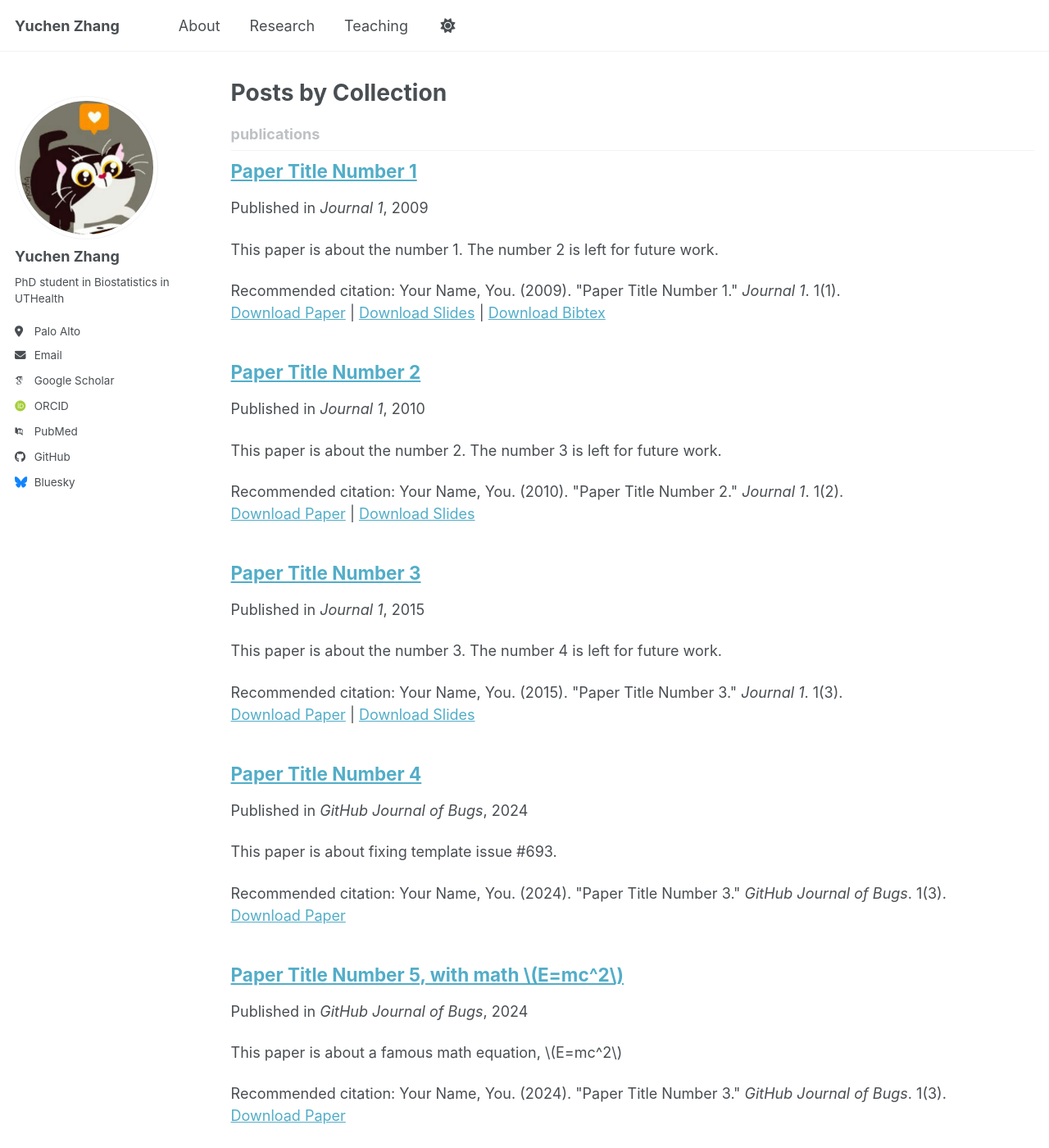
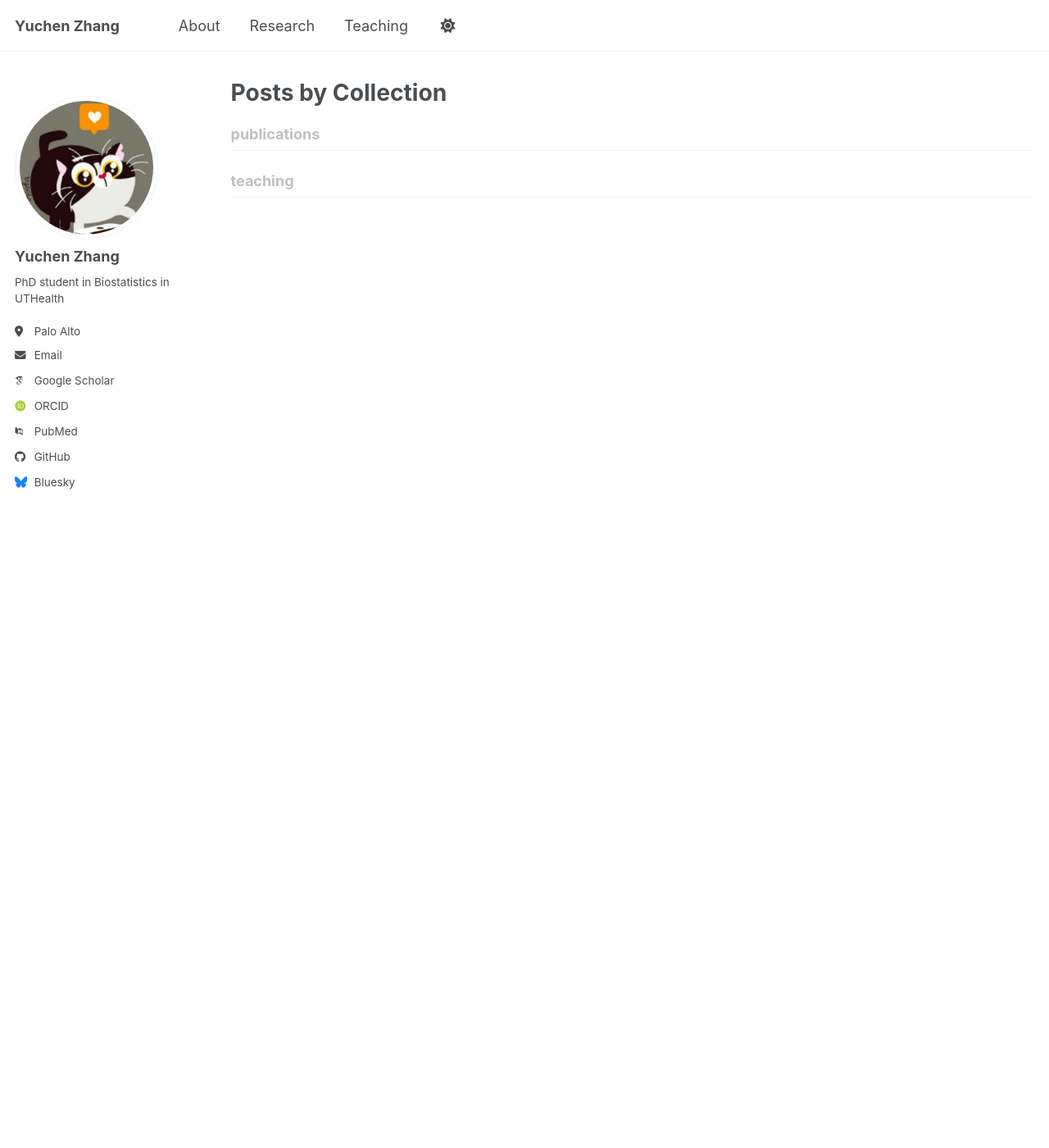
Before and after one commit to txbrook/txbrook.github.io, a Jekyll site: the page built from _pages/collection-archive.html, in a window 1280 px wide and 1400 px high. Shown: the whole window at 82% size. Built offline with Jekyll 4.4.1, drawn with Linux system fonts in a browser that asks for light colours; some web fonts are replaced; a script bundle is joined from its source files by our own code; library files that are not in the unit come from our copies.

Commit message:
Restructure Research page: placeholders removed, new categories added

```diff
--- a/_config.yml
+++ b/_config.yml
@@ -84,12 +84,10 @@
 
 # Publication Category - The following the list of publication categories and their headings
 publication_category:
-  books:
-    title: 'Books'
-  manuscripts:
-    title: 'Journal Articles'
-  conferences:
-    title: 'Conference Papers'
+  working_papers:
+    title: 'Working Papers'
+  publications:
+    title: 'Publications'
 
 # Site Settings
 teaser                   :  # filename of teaser fallback teaser image placed in /images/ for social media previews
--- a/_publications/2009-10-01-paper-title-number-1.md
+++ /dev/null
@@ -1,14 +0,0 @@
----
-title: "Paper Title Number 1"
-collection: publications
-category: manuscripts
-permalink: /publication/2009-10-01-paper-title-number-1
-excerpt: 'This paper is about the number 1. The number 2 is left for future work.'
-date: 2009-10-01
-venue: 'Journal 1'
-slidesurl: 'https://academicpages.github.io/files/slides1.pdf'
-paperurl: 'https://academicpages.github.io/files/paper1.pdf'
-bibtexurl: 'https://academicpages.github.io/files/bibtex1.bib'
-citation: 'Your Name, You. (2009). &quot;Paper Title Number 1.&quot; <i>Journal 1</i>. 1(1).'
----
-The contents above will be part of a list of publications, if the user clicks the link for the publication than the contents of section will be rendered as a full page, allowing you to provide more information about the paper for the reader. When publications are displayed as a single page, the contents of the above "citation" field will automatically be included below this section in a smaller font.
--- a/_publications/2010-10-01-paper-title-number-2.md
+++ /dev/null
@@ -1,14 +0,0 @@
----
-title: "Paper Title Number 2"
-collection: publications
-category: manuscripts
-permalink: /publication/2010-10-01-paper-title-number-2
-excerpt: 'This paper is about the number 2. The number 3 is left for future work.'
-date: 2010-10-01
-venue: 'Journal 1'
-slidesurl: 'https://academicpages.github.io/files/slides2.pdf'
-paperurl: 'https://academicpages.github.io/files/paper2.pdf'
-citation: 'Your Name, You. (2010). &quot;Paper Title Number 2.&quot; <i>Journal 1</i>. 1(2).'
----
-
-The contents above will be part of a list of publications, if the user clicks the link for the publication than the contents of section will be rendered as a full page, allowing you to provide more information about the paper for the reader. When publications are displayed as a single page, the contents of the above "citation" field will automatically be included below this section in a smaller font.
--- a/_publications/2015-10-01-paper-title-number-3.md
+++ /dev/null
@@ -1,14 +0,0 @@
----
-title: "Paper Title Number 3"
-collection: publications
-category: manuscripts
-permalink: /publication/2015-10-01-paper-title-number-3
-excerpt: 'This paper is about the number 3. The number 4 is left for future work.'
-date: 2015-10-01
-venue: 'Journal 1'
-slidesurl: 'https://academicpages.github.io/files/slides3.pdf'
-paperurl: 'https://academicpages.github.io/files/paper3.pdf'
-citation: 'Your Name, You. (2015). &quot;Paper Title Number 3.&quot; <i>Journal 1</i>. 1(3).'
----
-
-The contents above will be part of a list of publications, if the user clicks the link for the publication than the contents of section will be rendered as a full page, allowing you to provide more information about the paper for the reader. When publications are displayed as a single page, the contents of the above "citation" field will automatically be included below this section in a smaller font.
--- a/_publications/2025-06-08-paper-title-number-5.md
+++ /dev/null
@@ -1,13 +0,0 @@
----
-title: "Paper Title Number 5, with math $$E=mc^2$$"
-collection: publications
-category: conferences
-permalink: /publication/2024-02-17-paper-title-number-4
-excerpt: 'This paper is about a famous math equation, $$E=mc^2$$'
-date: 2024-02-17
-venue: 'GitHub Journal of Bugs'
-paperurl: 'https://academicpages.github.io/files/paper3.pdf'
-citation: 'Your Name, You. (2024). &quot;Paper Title Number 3.&quot; <i>GitHub Journal of Bugs</i>. 1(3).'
----
-
-Using [MathJax](https://www.mathjax.org/) in the description is supported - $$E=mc^2$$ - however, the use must be mindful that the default delimiters are `$$...$$` and `\\[...\\]` which differs from the `$...$` that is typically expected.
```
Also changed, not shown: _publications/2024-02-17-paper-title-number-4.md (deleted, +0 -13 lines).
